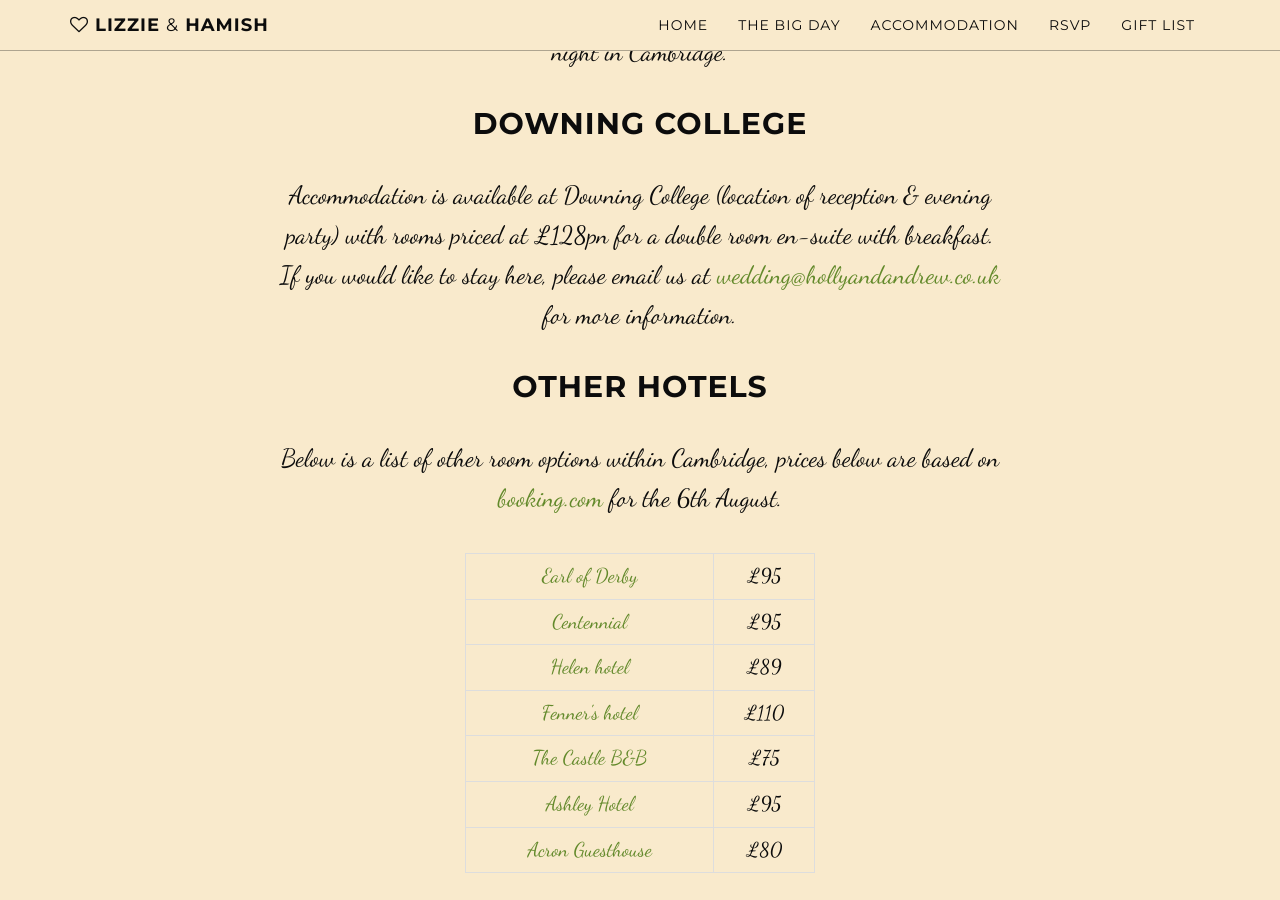
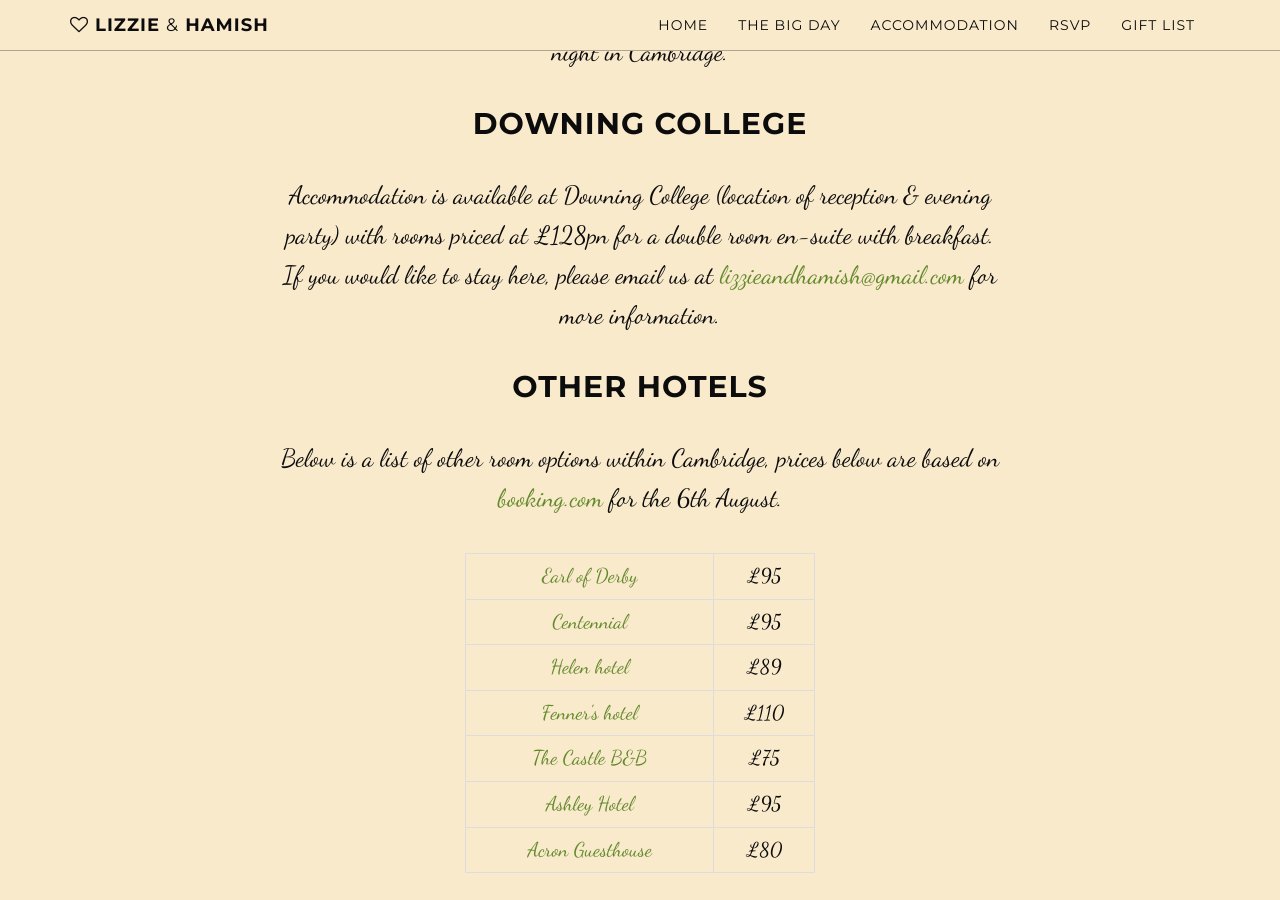
Before and after one commit to nanorepublica/hlwedding, a Jekyll site: the page built from sections/accommodation.md, in a window 1280 px wide and 900 px high, scrolled down 322 px. Built offline with Jekyll 4.4.1, drawn with Linux system fonts in a browser that asks for light colours; nearby versions of some CDN libraries.

Commit message:
changed url. hope that is right

```diff
--- a/_config.yml
+++ b/_config.yml
@@ -1,7 +1,7 @@
 # Site settings
 title: Wedding!
-email: wedding@hollyandandrew.co.uk
-url: https://hlwedding.akmiller.co.uk
+email: lizzieandhamish@gmail.com
+url: https://dev.lizzieandhamish.co.uk
 description: "Lizzie Coyle and Hamish Henderson are getting Married!"
 
 # Color settings (hex-codes without the leading hash-tag)
```
